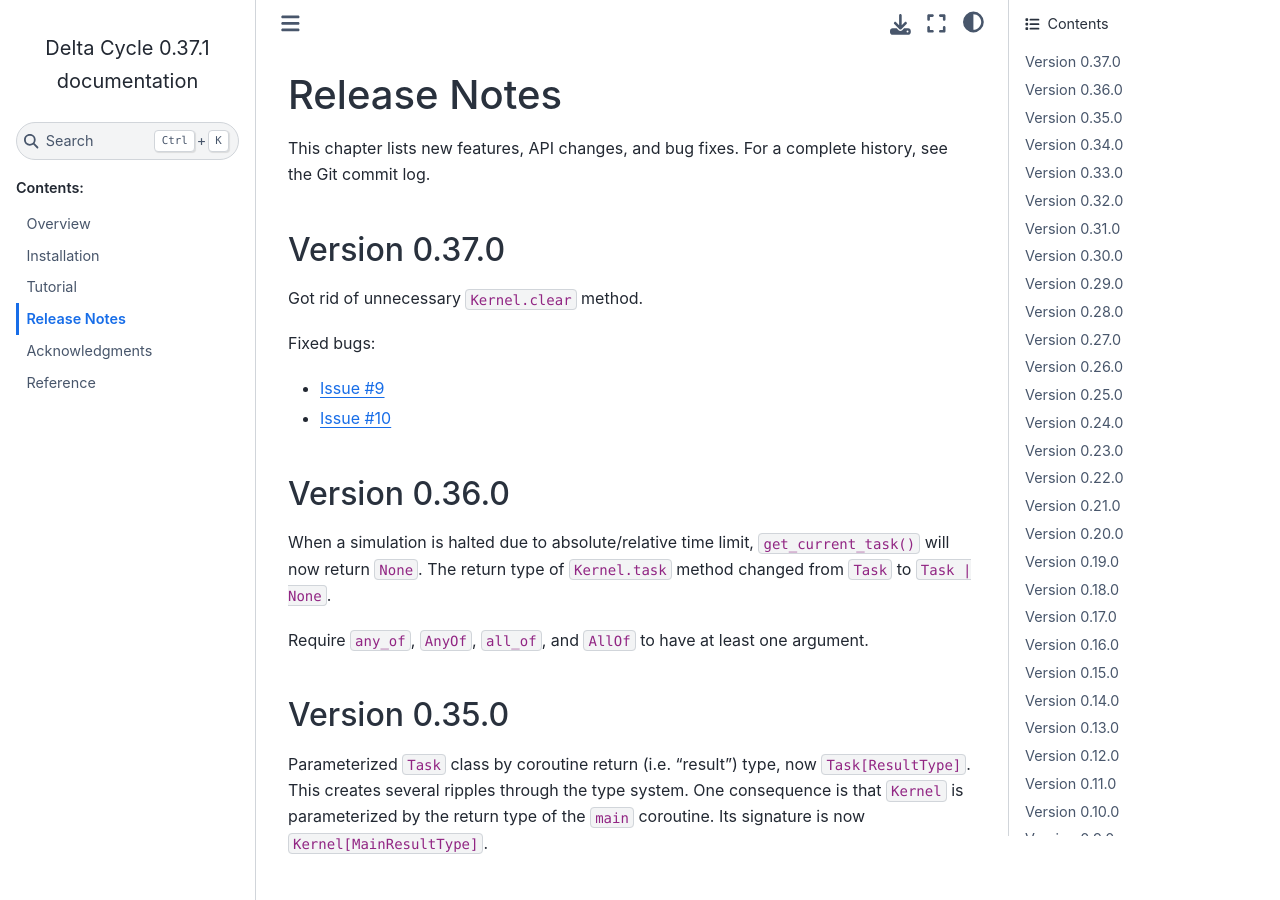
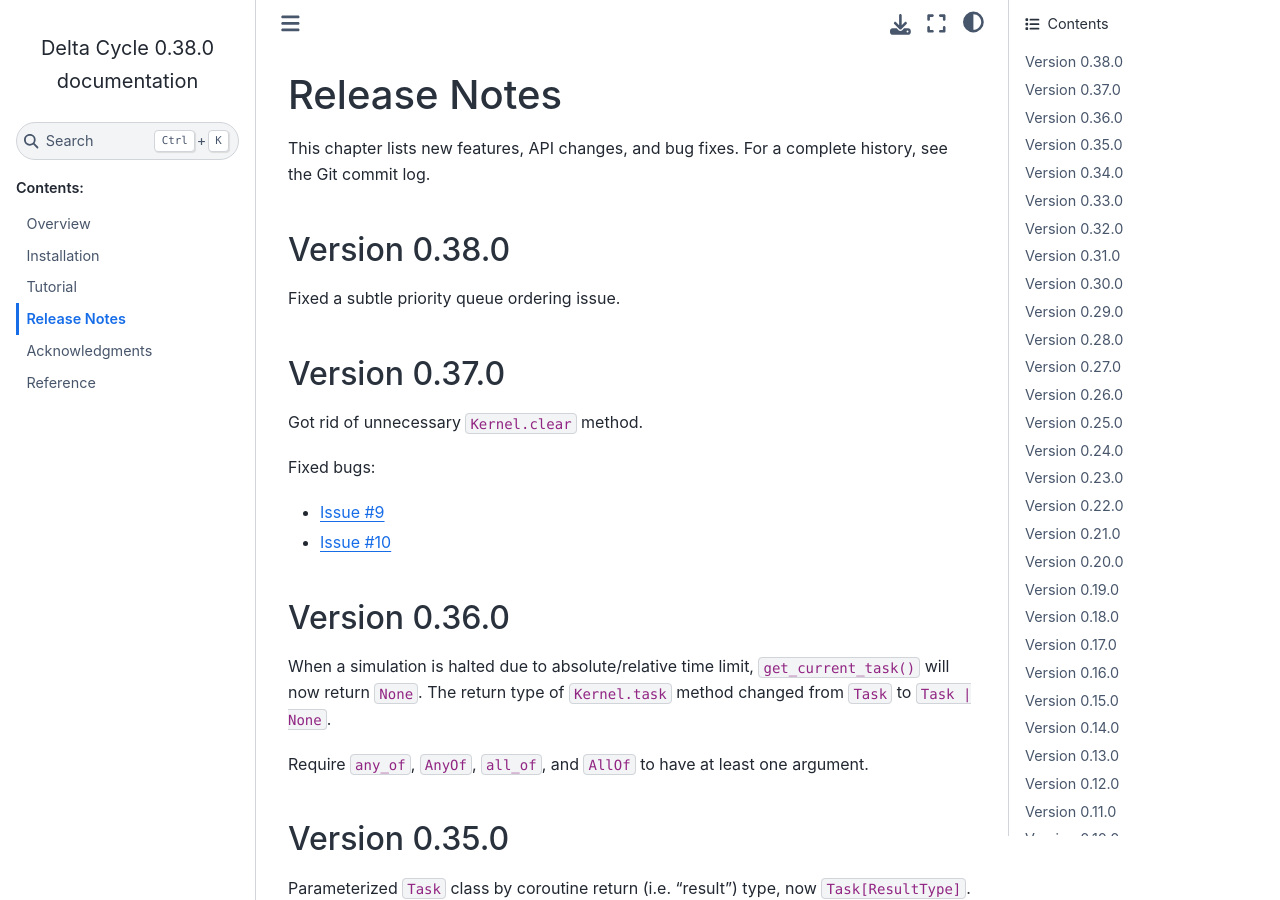
Before and after one commit to cjdrake/deltacycle, a Sphinx documentation site: the page built from doc/source/release_notes.rst, in a window 1280 px wide and 900 px high. Built offline with Sphinx 7.4.7 and the Sphinx Book theme 1.1.4, drawn with Linux system fonts in a browser that asks for light colours.

Commit message:
Release 0.38.0

```diff
--- a/doc/source/release_notes.rst
+++ b/doc/source/release_notes.rst
@@ -6,6 +6,12 @@
 
 This chapter lists new features, API changes, and bug fixes.
 For a complete history, see the Git commit log.
+
+
+Version 0.38.0
+==============
+
+Fixed a subtle priority queue ordering issue.
 
 
 Version 0.37.0
--- a/pyproject.toml
+++ b/pyproject.toml
@@ -1,6 +1,6 @@
 [project]
 name = "deltacycle"
-version = "0.37.1"
+version = "0.38.0"
 description = "Delta Cycle"
 readme = "README.md"
 
```
Also changed, not shown: 1 other file.
